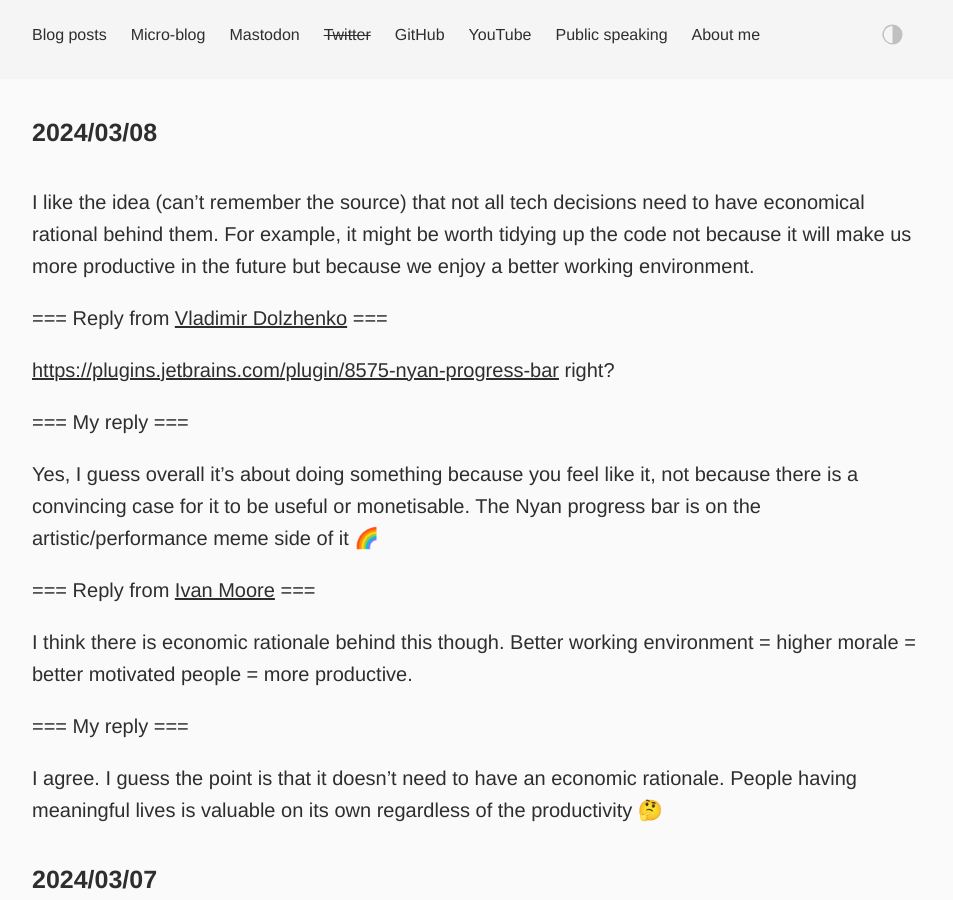
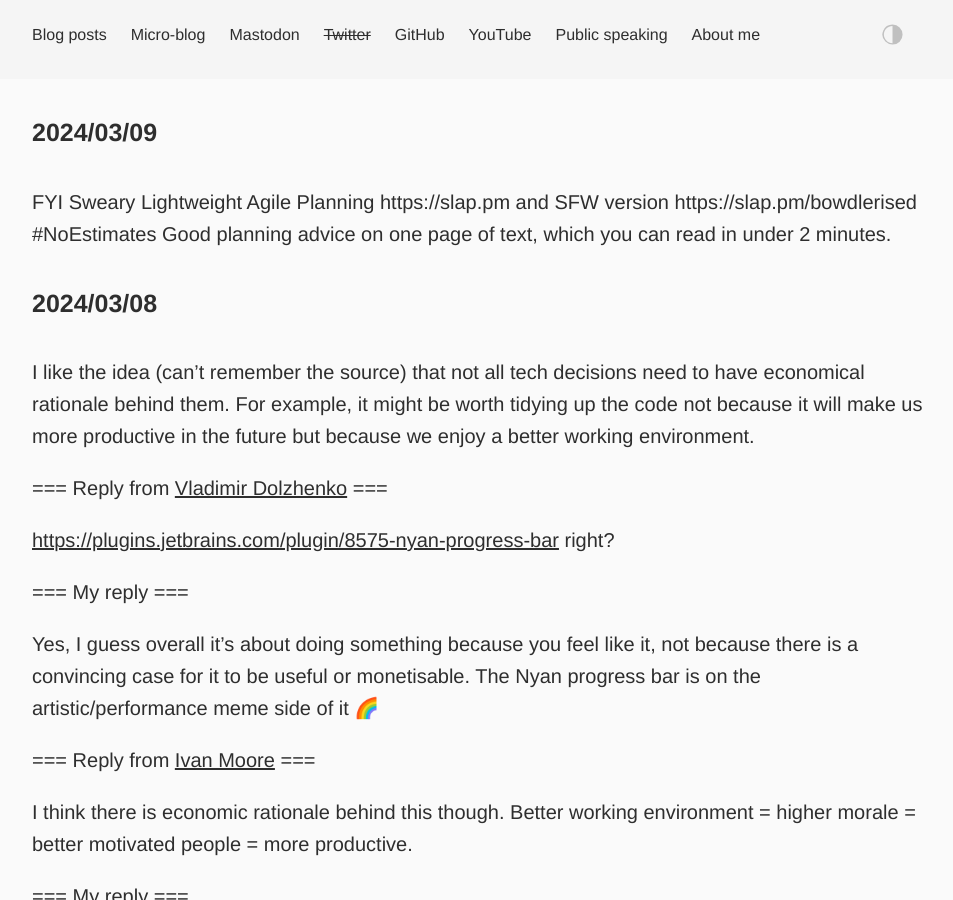
Before and after one commit to dkandalov/dkandalov.github.io, a Jekyll site: the page built from micro-blog.md, in a window 1280 px wide and 900 px high. Shown: the whole window, without its empty margins (160-1113 px from the left). Built offline with Jekyll 4.4.1, drawn with Linux system fonts in a browser that asks for light colours.

Commit message:
updated micro-blog

```diff
--- a/micro-blog.md
+++ b/micro-blog.md
@@ -3,8 +3,11 @@ layout: post
 permalink: /micro-blog/
 ---
 
+#### 2024/03/09
+FYI Sweary Lightweight Agile Planning https://slap.pm and SFW version https://slap.pm/bowdlerised #NoEstimates Good planning advice on one page of text, which you can read in under 2 minutes.
+
 #### 2024/03/08
-I like the idea (can't remember the source) that not all tech decisions need to have economical rational behind them. For example, it might be worth tidying up the code not because it will make us more productive in the future but because we enjoy a better working environment.
+I like the idea (can't remember the source) that not all tech decisions need to have economical rationale behind them. For example, it might be worth tidying up the code not because it will make us more productive in the future but because we enjoy a better working environment.
 
 === Reply from [Vladimir Dolzhenko](https://twitter.com/dolzhenko) ===
 
```
